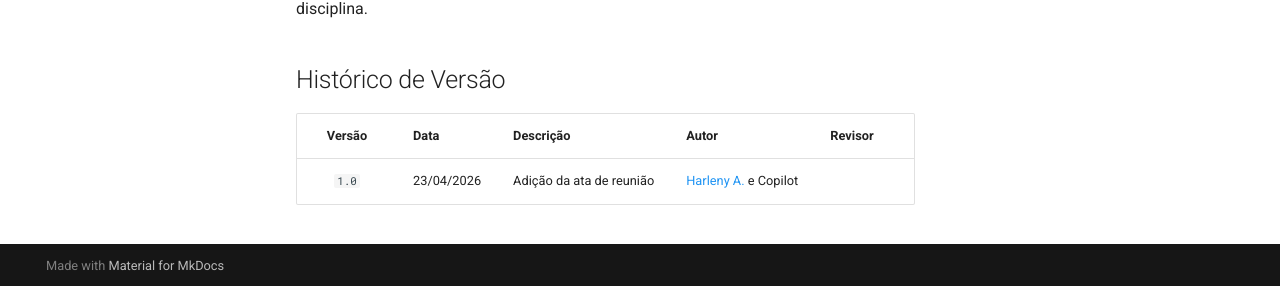
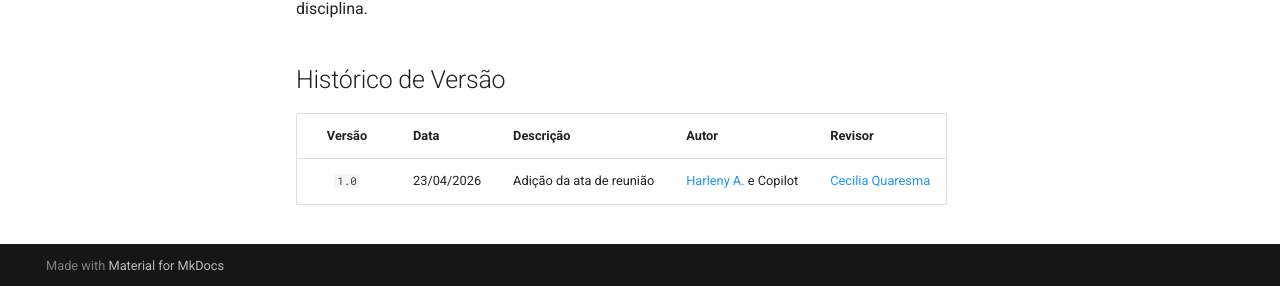
Before and after one commit to fga-eps-mds/2026-1-RetinaScan-Doc, an MkDocs documentation site: the page built from docs/atas-reunioes/Ata-11-EPS-2026-04-30-R1.md, in a window 1280 px wide and 900 px high, scrolled down 5108 px. Shown: the part 611-897 px from the top of the window. Built offline with MkDocs 1.6.1 and Material for MkDocs 9.7.7, drawn with Linux system fonts in a browser that asks for light colours; comment, search, counter and statistics services are not loaded.

Commit message:
adiciona revisor

```diff
--- a/docs/atas-reunioes/Ata-11-EPS-2026-04-30-R1.md
+++ b/docs/atas-reunioes/Ata-11-EPS-2026-04-30-R1.md
@@ -187,4 +187,4 @@ A equipe deverá priorizar a correção desses pontos para garantir a qualidade
 
 | Versão | Data       | Descrição                | Autor                                              | Revisor                                         |
 | :----: | ---------- | ------------------------ | -------------------------------------------------- | ----------------------------------------------- |
-| `1.0`  | 23/04/2026 | Adição da ata de reunião | [Harleny A.](https://github.com/Angelicahaas) e Copilot|  |
+| `1.0`  | 23/04/2026 | Adição da ata de reunião | [Harleny A.](https://github.com/Angelicahaas) e Copilot| [Cecilia Quaresma](https://github.com/cqcoding) |
```
